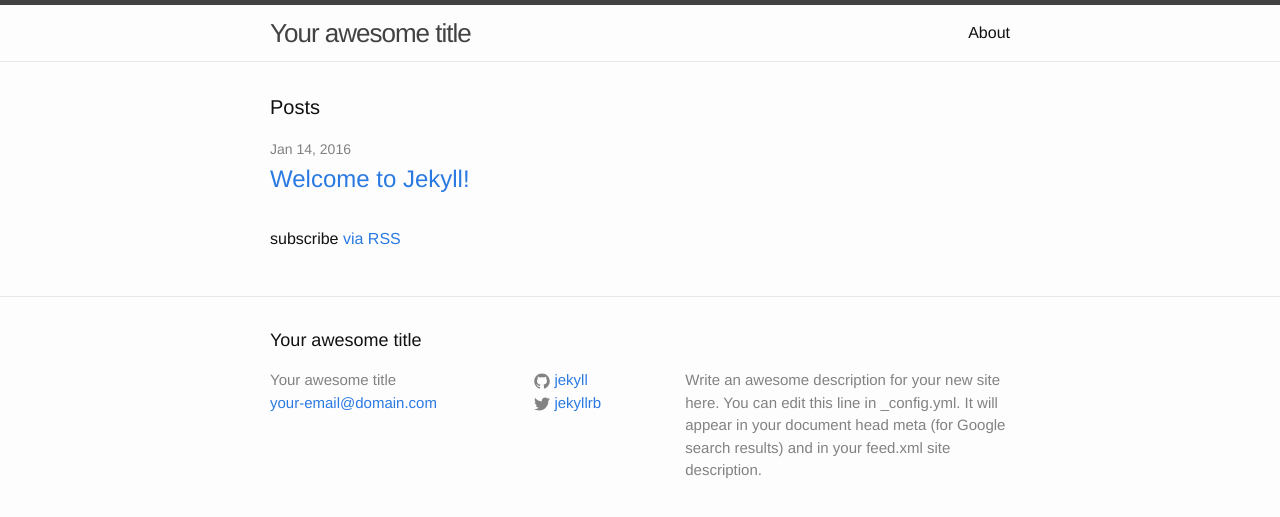
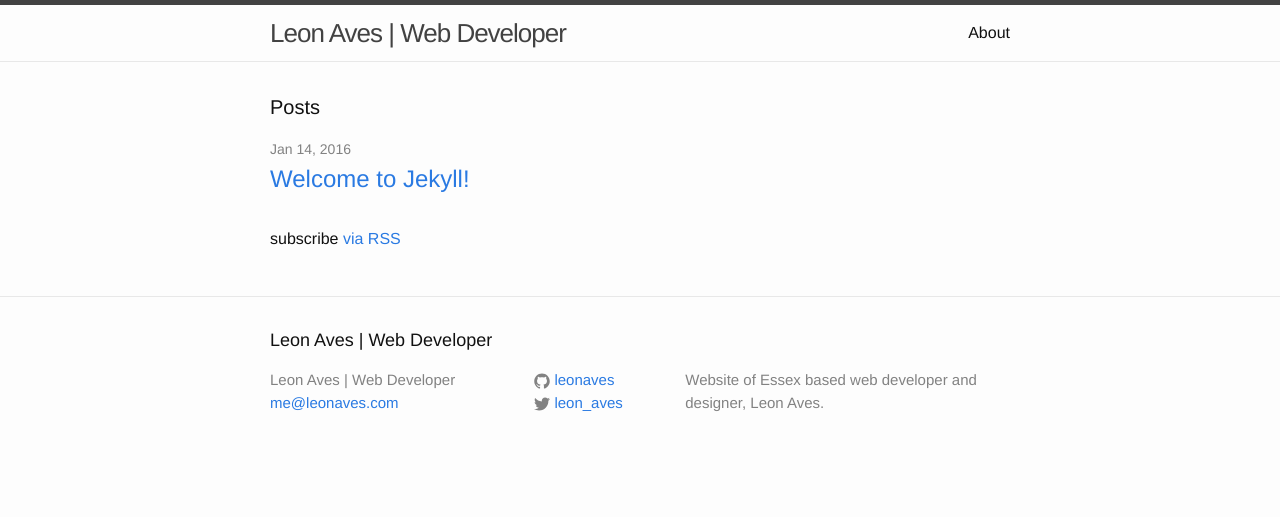
Before and after one commit to leonaves/leonaves.github.io, a Jekyll site: the page built from index.html, in a window 1280 px wide. Shown: the top 517 px of the page. Built offline with Jekyll 4.4.1, drawn with Linux system fonts in a browser that asks for light colours.

```diff
--- a/_config.yml
+++ b/_config.yml
@@ -1,14 +1,13 @@
 # Site settings
-title: Your awesome title
-email: your-email@domain.com
+title: Leon Aves | Web Developer
+email: me@leonaves.com
 description: > # this means to ignore newlines until "baseurl:"
-  Write an awesome description for your new site here. You can edit this
-  line in _config.yml. It will appear in your document head meta (for
-  Google search results) and in your feed.xml site description.
+  Website of Essex based web developer and designer, Leon Aves.
 baseurl: "" # the subpath of your site, e.g. /blog/
-url: "http://yourdomain.com" # the base hostname & protocol for your site
-twitter_username: jekyllrb
-github_username:  jekyll
+url: "https://leonaves.github.io/" # the base hostname & protocol for your site
+twitter_username: leon_aves
+github_username:  leonaves
 
 # Build settings
 markdown: kramdown
+exclude: [vendor]
```
Also changed, not shown: .travis.yml (added), Gemfile.lock, 1 other file.
